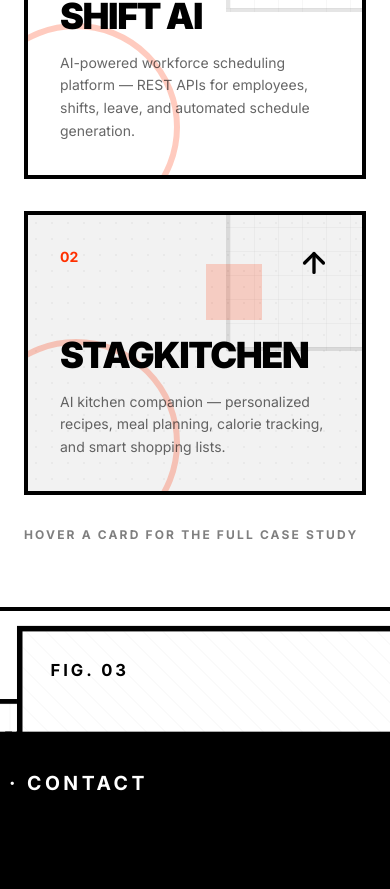
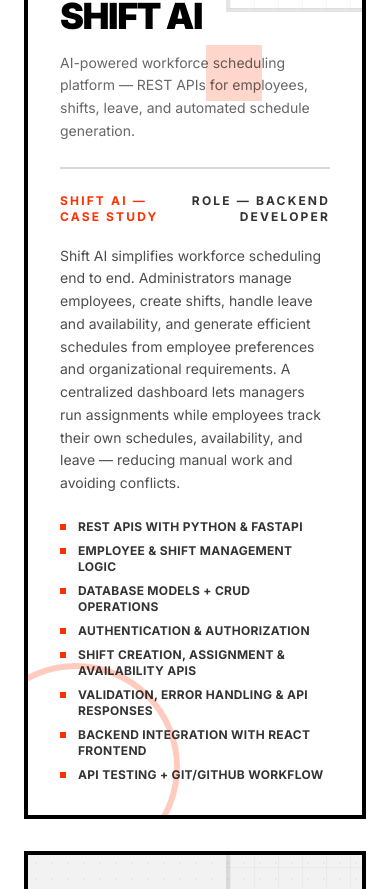
Before and after one commit to hari1vkp/portfolio1, a React (Vite) app: page / in a window 390 px wide. Shown: the part 1855-2744 px from the top of the page. Built offline with nearby package versions, Linux system fonts and the light colour scheme.

Commit message:
refactor: introduce CaseStudy component and restrict hover-based project interactions to desktop layouts

```diff
--- a/src/components/Showcase.jsx
+++ b/src/components/Showcase.jsx
@@ -28,7 +28,7 @@
     id: 'shift',
     scale: 1.7,
     className:
-      'swiss-grid-pattern bg-white w-[78vw] h-[44vh] -mt-[22vh] -ml-[16vw] lg:w-[36vw] lg:h-[46vh]',
+      'swiss-grid-pattern bg-white w-[78vw] h-[42svh] -mt-[20svh] -ml-[14vw] lg:w-[36vw] lg:h-[46svh]',
     node: (
       <>
         <TileLabel index={1} />
@@ -44,7 +44,7 @@
     id: 'garage',
     scale: 2,
     className:
-      'swiss-dots bg-swiss-muted w-[74vw] h-[40vh] mt-[20vh] -ml-[20vw] lg:w-[32vw] lg:h-[42vh]',
+      'swiss-dots bg-swiss-muted w-[74vw] h-[38svh] mt-[18svh] -ml-[18vw] lg:w-[32vw] lg:h-[42svh]',
     node: (
       <>
         <TileLabel index={2} />
@@ -60,7 +60,7 @@
     id: 'stag',
     scale: 2.35,
     className:
-      'swiss-diagonal bg-white w-[80vw] h-[46vh] -mt-[24vh] ml-[14vw] lg:w-[38vw] lg:h-[48vh]',
+      'swiss-diagonal bg-white w-[80vw] h-[44svh] -mt-[22svh] ml-[12vw] lg:w-[38vw] lg:h-[48svh]',
     node: (
       <>
         <TileLabel index={3} />
@@ -76,7 +76,7 @@
     id: 'robo',
     scale: 2.8,
     className:
-      'bg-swiss-accent text-white w-[70vw] h-[38vh] mt-[18vh] ml-[16vw] lg:w-[30vw] lg:h-[40vh]',
+      'bg-swiss-accent text-white w-[70vw] h-[36svh] mt-[16svh] ml-[14vw] lg:w-[30vw] lg:h-[40svh]',
     node: (
       <>
         <span className="text-xs font-bold uppercase tracking-label">
@@ -90,7 +90,7 @@
     id: 'hire',
     scale: 3.2,
     className:
-      'bg-swiss-fg text-white w-[84vw] h-[40vh] -mt-[4vh] lg:w-[34vw] lg:h-[38vh]',
+      'bg-swiss-fg text-white w-[84vw] h-[38svh] -mt-[4svh] lg:w-[34vw] lg:h-[38svh]',
     node: (
       <>
         <span className="text-xs font-bold uppercase tracking-label">
--- a/src/components/Work.jsx
+++ b/src/components/Work.jsx
@@ -49,6 +49,46 @@
   },
 ]
 
+const TONES = {
+  dark: { body: 'text-white/75', point: 'text-white/85' },
+  light: { body: 'text-black/70', point: 'text-black/80' },
+}
+
+function CaseStudy({ project, tone = 'dark' }) {
+  const t = TONES[tone]
+  return (
+    <>
+      <div className="flex items-center justify-between gap-4">
+        <span className="text-xs font-bold uppercase tracking-label text-swiss-accent">
+          {project.title} — Case study
+        </span>
+        <span className={`text-right text-xs font-bold uppercase tracking-label ${t.point}`}>
+          Role — {project.role}
+        </span>
+      </div>
+
+      <p className={`mt-5 max-w-lg text-sm leading-relaxed ${t.body}`}>
+        {project.description}
+      </p>
+
+      <ul className="mt-6 grid gap-x-8 gap-y-2 sm:grid-cols-2">
+        {project.points.map((point) => (
+          <li
+            key={point}
+            className={`flex items-start gap-3 text-xs font-bold uppercase tracking-wide ${t.point}`}
+          >
+            <span
+              className="mt-[5px] size-1.5 shrink-0 bg-swiss-accent"
+              aria-hidden="true"
+            />
+            {point}
+          </li>
+        ))}
+      </ul>
+    </>
+  )
+}
+
 function ProjectCard({ project, index }) {
   // Hover, keyboard focus, and touch-tap all route through one flag
   const [engaged, setEngaged] = useState(false)
@@ -63,31 +103,31 @@
         if (!e.currentTarget.contains(e.relatedTarget)) setEngaged(false)
       }}
       className={`swiss-focus relative flex cursor-default flex-col overflow-hidden border-4 border-swiss-fg p-8 transition-all duration-200 ease-out sm:p-10 ${
-        engaged ? '-translate-y-1 bg-swiss-fg text-white' : project.base
-      } ${project.span}`}
+        engaged ? 'lg:-translate-y-1 lg:bg-swiss-fg lg:text-white' : ''
+      } ${project.base} ${project.span}`}
     >
       {/* hover parallax layers — each zooms at a different rate */}
       <div aria-hidden="true" className="pointer-events-none absolute inset-0">
         <div
           className={`swiss-grid-pattern absolute -right-10 -top-10 size-44 border-4 border-swiss-fg/10 transition-transform duration-200 ease-out ${
-            engaged ? 'scale-125' : 'scale-100'
+            engaged ? 'lg:scale-125' : 'scale-100'
           }`}
         />
         <div
           className={`absolute -bottom-14 -left-14 size-52 rounded-full border-[6px] border-swiss-accent/25 transition-transform duration-200 ease-out ${
-            engaged ? 'scale-110' : 'scale-100'
+            engaged ? 'lg:scale-110' : 'scale-100'
           }`}
         />
         <div
           className={`absolute right-[30%] top-[18%] size-14 bg-swiss-accent/20 transition-transform duration-200 ease-out ${
-            engaged ? 'scale-150' : 'scale-100'
+            engaged ? 'lg:scale-150' : 'scale-100'
           }`}
         />
       </div>
 
       <div
         className={`relative z-10 flex h-full flex-col transition-transform duration-200 ease-out ${
-          engaged ? 'scale-[1.02]' : 'scale-100'
+          engaged ? 'lg:scale-[1.02]' : 'scale-100'
         }`}
       >
         <div className="flex w-full items-start justify-between">
@@ -111,43 +151,16 @@
         </p>
       </div>
 
-      {/* case-study overlay — arrives like the showcase zoom, settling to rest */}
+      {/* case-study overlay (desktop) — arrives like the showcase zoom */}
       <div
         aria-hidden={!engaged}
-        className={`absolute inset-0 z-20 flex flex-col border-t-0 bg-swiss-fg p-8 text-white transition-all duration-200 ease-out sm:p-10 ${
+        className={`absolute inset-0 z-20 hidden flex-col overflow-y-auto bg-swiss-fg p-10 text-white transition-all duration-200 ease-out lg:flex ${
           engaged
             ? 'translate-y-0 scale-100 opacity-100'
             : 'pointer-events-none translate-y-4 scale-[1.06] opacity-0'
         }`}
       >
-        <div className="flex items-center justify-between">
-          <span className="text-xs font-bold uppercase tracking-label text-swiss-accent">
-            {project.title} — Case study
-          </span>
-          <span className="text-xs font-bold uppercase tracking-label text-white/50">
-            Role — {project.role}
-          </span>
-        </div>
-
-        <p className="mt-6 max-w-lg text-sm leading-relaxed text-white/75">
-          {project.description}
-        </p>
-
-        <ul className="mt-6 grid gap-x-8 gap-y-2 overflow-y-auto sm:grid-cols-2">
-          {project.points.map((point) => (
-            <li
-              key={point}
-              className="flex items-start gap-3 text-xs font-bold uppercase tracking-wide text-white/85"
-            >
-              <span
-                className="mt-[5px] size-1.5 shrink-0 bg-swiss-accent"
-                aria-hidden="true"
-              />
-              {point}
-            </li>
-          ))}
-        </ul>
-
+        <CaseStudy project={project} tone="dark" />
         <ul className="mt-auto flex flex-wrap gap-x-6 gap-y-2 pt-6 text-xs font-bold uppercase tracking-label">
           {project.tags.map((tag, i) => (
             <li key={tag} className={i === 0 ? '' : 'text-white/50'}>
@@ -155,6 +168,11 @@
             </li>
           ))}
         </ul>
+      </div>
+
+      {/* details in flow (mobile / touch) — no hover required */}
+      <div className="relative z-10 mt-6 border-t-2 border-swiss-fg/15 pt-6 lg:hidden">
+        <CaseStudy project={project} tone="light" />
       </div>
     </article>
   )
@@ -170,7 +188,7 @@
             <ProjectCard key={project.id} project={project} index={index} />
           ))}
         </div>
-        <p className="mt-8 text-xs font-bold uppercase tracking-label text-black/50">
+        <p className="mt-8 hidden text-xs font-bold uppercase tracking-label text-black/50 lg:block">
           Hover a card for the full case study
         </p>
         <p className="sr-only">
--- a/src/components/ui/ZoomParallax.jsx
+++ b/src/components/ui/ZoomParallax.jsx
@@ -40,7 +40,7 @@
 
   return (
     <div ref={container} className="relative h-[250vh]">
-      <div className="sticky top-0 h-screen overflow-hidden">
+      <div className="sticky top-0 h-svh overflow-hidden">
         {slides.map((slide) => (
           <Layer
             key={slide.id}
```
